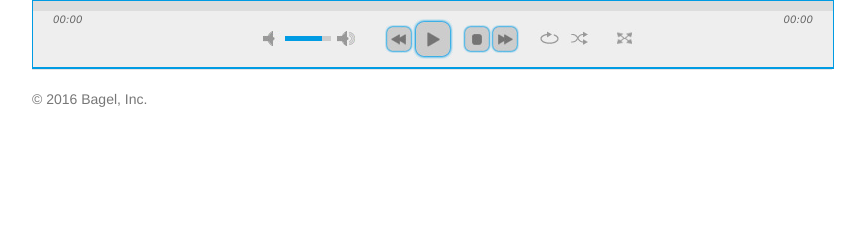
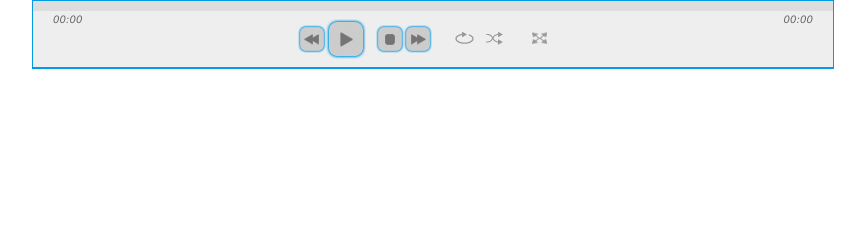
Before and after one commit to fabiojmendes/motion-detection, a Flask app: page /player in a window 1280 px wide. Shown: the part 560-800 px from the top of the page, without its empty margins (208-1073 px from the left). Run offline with Flask 2, Linux system fonts and the light colour scheme; the visitor is signed in with stand-in values (Sample User, id 1); data that the repository does not hold is empty; some libraries are stand-ins or nearby versions.

Commit message:
Player Adjustments

```diff
--- a/motionweb/server.py
+++ b/motionweb/server.py
@@ -1,4 +1,5 @@
 import os
+from datetime import datetime, timedelta
 from flask import *
 from werkzeug.contrib.fixers import ProxyFix
 from glob import iglob
@@ -31,6 +32,13 @@ def index():
 def player():
     return render_template('player.html')
 
+def formatTitle(name):
+    name, _ = os.path.splitext(name)
+    prefix, strdate, strtime, duration = name.split('-')
+    date = datetime.strptime(strdate + strtime, '%Y%m%d%H%M%S')
+    duration = str(timedelta(seconds=int(duration)))
+    return '{} {:%Y-%m-%d %H:%M:%S} ({})'.format(prefix.capitalize(), date, duration[2:])
+
 @app.route("/playlist")
 def playlist():
     path_list = sorted(iglob(app.config['MEDIA_FOLDER'] + '/*.mp4'))
@@ -43,7 +51,7 @@ def playlist():
         videos.append({
             'index': index,
             'filename': filename,
-            'title': filename,
+            'title': formatTitle(filename),
             'm4v': '/media-lib/' + filename
         })
     return jsonify(videos)
--- a/motionweb/static/player.css
+++ b/motionweb/static/player.css
@@ -42,6 +42,7 @@ body {
   }
 
 }
+
 .container-narrow > hr {
   margin: 30px 0;
 }
@@ -69,3 +70,16 @@ body {
     border-bottom: 0;
   }
 }
+
+.jp-playlist li,
+div.jp-type-playlist div.jp-playlist li:last-child {
+    padding-left: 31px;
+}
+
+.jp-controls-holder {
+    width: 270px;
+}
+
+.jp-video .jp-type-playlist .jp-controls {
+    margin-left: 0;
+}
--- a/motionweb/templates/player.html
+++ b/motionweb/templates/player.html
@@ -10,12 +10,11 @@
 
     <!-- Bootstrap core CSS -->
     <link href="{{ url_for('static', filename='bootstrap/css/bootstrap.min.css') }}" rel="stylesheet">
-
+    <!-- Player -->
+	<link href="{{ url_for('static', filename='jplayer.blue.monday.min.css') }}" rel="stylesheet" type="text/css" />
 	<!-- Custom styles for this template -->
 	<link href="{{ url_for('static', filename='player.css') }}" rel="stylesheet">
 
-	<!-- Player -->
-	<link href="{{ url_for('static', filename='jplayer.blue.monday.min.css') }}" rel="stylesheet" type="text/css" />
 	<script type="text/javascript" src="{{ url_for('static', filename='jquery.min.js') }}"></script>
 	<script type="text/javascript" src="{{ url_for('static', filename='jquery.jplayer.min.js') }}"></script>
 	<script type="text/javascript" src="{{ url_for('static', filename='jplayer.playlist.min.js') }}"></script>
@@ -54,13 +53,6 @@
 	  					<div class="jp-title" aria-label="title">&nbsp;</div>
 	  				</div>
 	  				<div class="jp-controls-holder">
-	  					<div class="jp-volume-controls">
-	  						<button class="jp-mute" role="button" tabindex="0">mute</button>
-	  						<button class="jp-volume-max" role="button" tabindex="0">max volume</button>
-	  						<div class="jp-volume-bar">
-	  							<div class="jp-volume-bar-value"></div>
-	  						</div>
-	  					</div>
 	  					<div class="jp-controls">
 	  						<button class="jp-previous" role="button" tabindex="0">previous</button>
 	  						<button class="jp-play" role="button" tabindex="0">play</button>
@@ -83,10 +75,6 @@
 	  	</div>
 	  </div>
 
-      <footer class="footer">
-        <p>&copy; 2016 Bagel, Inc.</p>
-      </footer>
-
     </div> <!-- /container -->
 
   </body>
```
